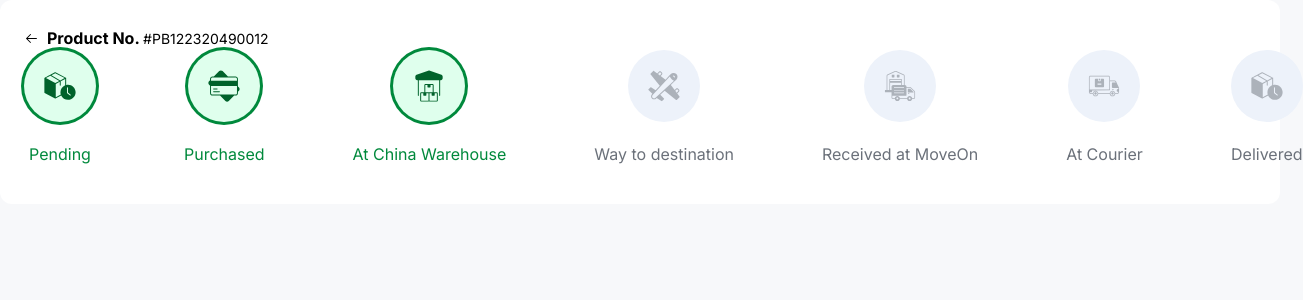
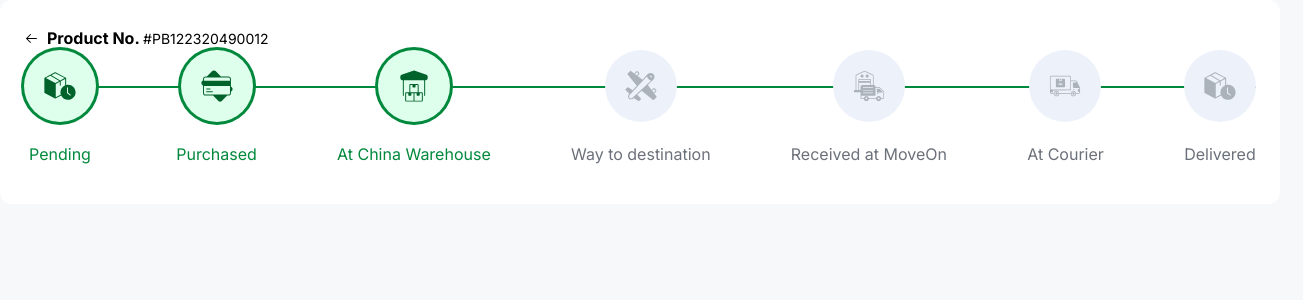
Before and after one commit to masudrahman-dev/buy-ship-me, a React (Vite) app: page / in a window 1280 px wide. Shown: the top 300 px of the page, 1303 px wide, since content can reach past the window. Built offline with nearby package versions, Linux system fonts and the light colour scheme.

Commit message:
stepper design done

```diff
--- a/src/App.tsx
+++ b/src/App.tsx
@@ -4,12 +4,12 @@ import stepperItems from "./components/stepper/stepper-items/stepperItems";
 import clx from "./utils/clx";
 
 const App = () => {
-  const progressCount = 3;
+  const progressCount = 6;
 
   return (
     <div className="max-w-[1441px]  mx-auto  ">
       <div className=" grid grid-cols-2">
-        <div className="col-span-full h-[204px]  pt-[26px] px-6 pb-6 bg-white rounded-xl">
+        <div className="col-span-full  h-[204px]  pt-[26px] px-6 pb-6 bg-white rounded-xl">
           <div className="flex items-center gap-2">
             <ArrowLeftIcon />
             <p>
@@ -19,28 +19,28 @@ const App = () => {
           </div>
           <div className="">
             <div className="  relative">
-              {/* <div className="">
+              <div className="absolute w-full top-9 z-20">
                 <div className="relative overflow-hidden">
                   <div className="bg-msGray h-[2px] w-full "></div>
                   <div
                     className="bg-msGreen h-[2px] absolute top-1/2 left-0  -translate-y-1/2  z-10"
-                    style={{ width: `${16.666666667 * progressCount}%` }}
+                    style={{ width: `${16.6666666 * progressCount}%` }}
                   ></div>
                 </div>
-              </div> */}
+              </div>
 
               {/*  absolute top-1/2  left-1/2 w-full z-20 -translate-x-1/2 -translate-y-1/2  */}
-              <div className="">
-                <div className="flex  justify-between  gap-[88px] items-center ">
+              <div className="z-50 absolute  w-full   ">
+                <div className="flex  justify-between  items-center ">
                   {stepperItems?.map((item, index) => {
                     if (item.isComplete) {
                       return (
-                        <div className=" flex flex-col items-center gap-5">
+                        <div className=" flex  flex-col items-center gap-5">
                           {item.completeIcon}
 
                           <p
                             className={clx(
-                              "text-silver text-center text-nowrap",
+                              "text-silver text-center text-label text-nowrap",
                               {
                                 "text-msGreen": item.isComplete,
                               }
@@ -69,6 +69,20 @@ const App = () => {
                     );
                   })}
                 </div>
+
+                {/* <div className=" grid grid-cols-7 gap-[24px] pt-6 justify-items-start ">
+                  {stepperItems?.map((item, index) => {
+                    return (
+                      <p
+                        className={clx("text-silver text-center text-nowrap", {
+                          "text-msGreen": item.isComplete,
+                        })}
+                      >
+                        {item.label}
+                      </p>
+                    );
+                  })}
+                </div> */}
               </div>
             </div>
           </div>
```
